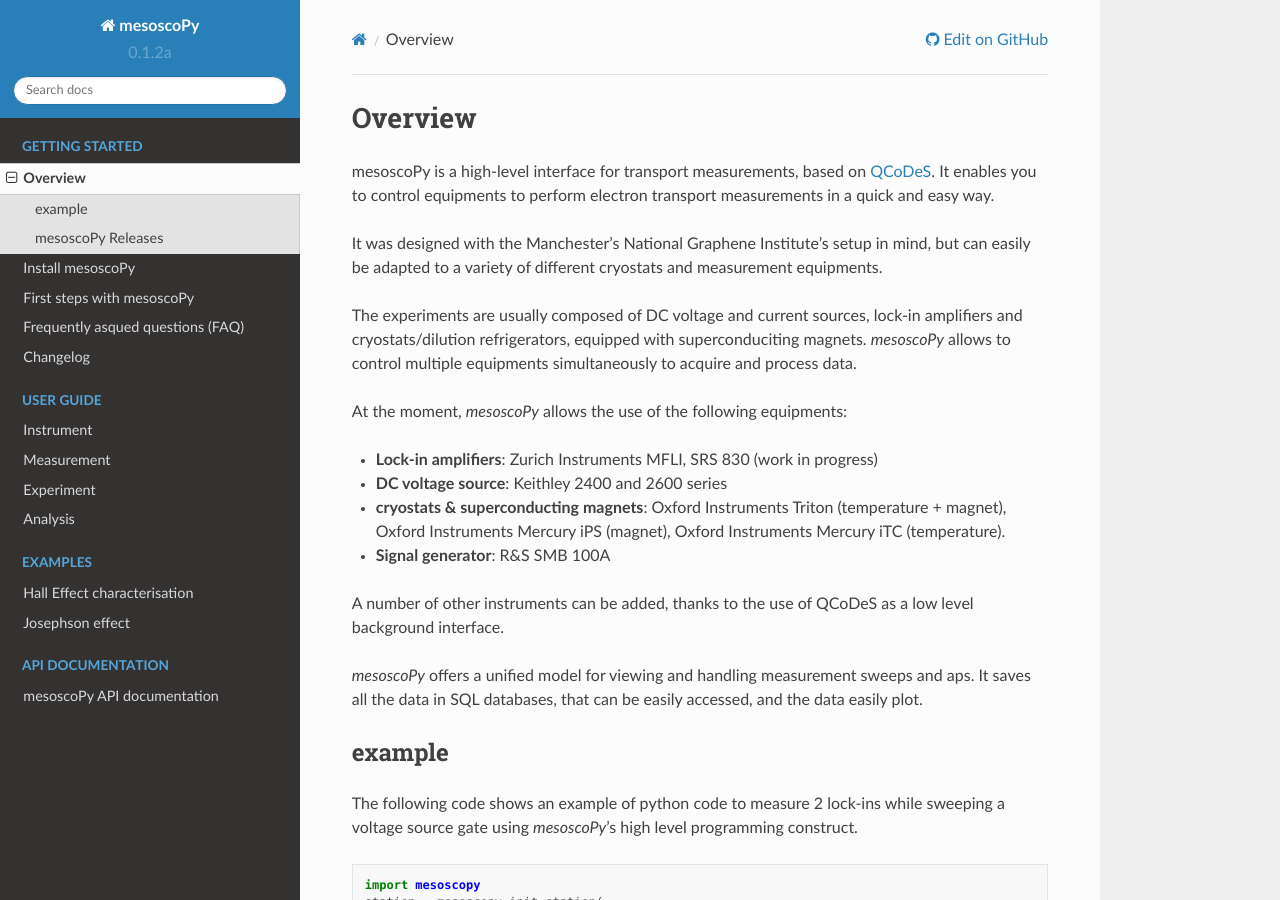
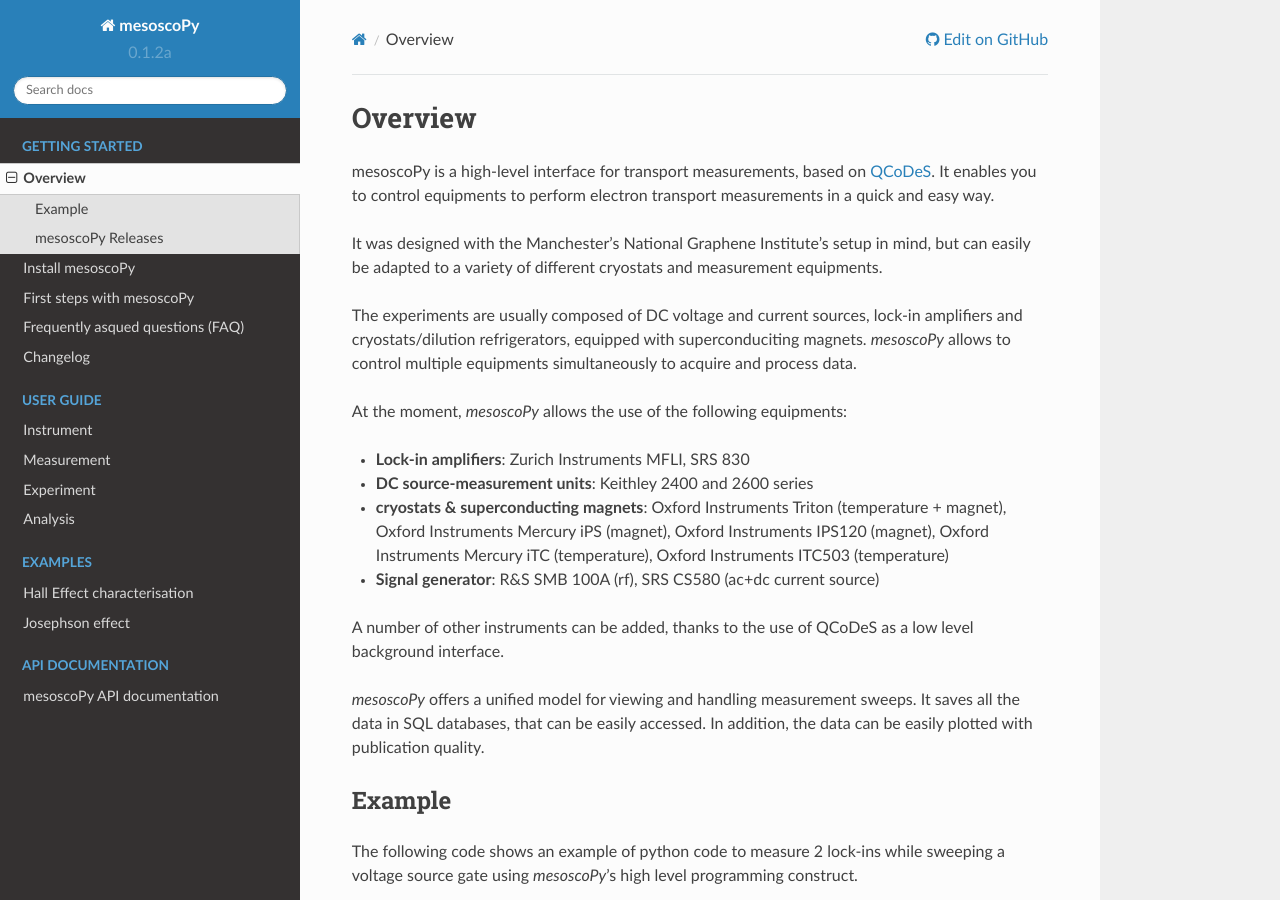
Before and after one commit to condmatphys/mesoscoPy, a Sphinx documentation site: the page built from docs/start/overview.rst, in a window 1280 px wide and 900 px high. Built offline with Sphinx 7.4.7 and the Read the Docs theme 2.0.0, drawn with Linux system fonts in a browser that asks for light colours; pages that are not in the unit, such as notebooks, are missing from menus.

```diff
--- a/docs/start/overview.rst
+++ b/docs/start/overview.rst
@@ -21,22 +21,22 @@ acquire and process data.
 
 At the moment, *mesoscoPy* allows the use of the following equipments:
 
-- **Lock-in amplifiers**: Zurich Instruments MFLI, SRS 830 (work in progress)
-- **DC voltage source**: Keithley 2400 and 2600 series
+- **Lock-in amplifiers**: Zurich Instruments MFLI, SRS 830
+- **DC source-measurement units**: Keithley 2400 and 2600 series
 - **cryostats & superconducting magnets**: Oxford Instruments Triton
-  (temperature + magnet), Oxford
-  Instruments Mercury iPS (magnet), Oxford Instruments Mercury iTC
-  (temperature).
-- **Signal generator**: R&S SMB 100A
+  (temperature + magnet), Oxford Instruments Mercury iPS (magnet), Oxford
+  Instruments IPS120 (magnet), Oxford Instruments Mercury iTC (temperature),
+  Oxford Instruments ITC503 (temperature)
+- **Signal generator**: R&S SMB 100A (rf), SRS CS580 (ac+dc current source)
 
 A number of other instruments can be added, thanks to the use of QCoDeS as a low
 level background interface.
 
-*mesoscoPy* offers a unified model for viewing and handling measurement sweeps
-and aps. It saves all the data in SQL databases, that can be easily accessed,
-and the data easily plot.
+*mesoscoPy* offers a unified model for viewing and handling measurement sweeps.
+It saves all the data in SQL databases, that can be easily accessed. In
+addition, the data can be easily plotted with publication quality.
 
-example
+Example
 -------
 
 The following code shows an example of python code to measure 2 lock-ins while
```
Also changed, not shown: docs/start/first-steps.rst (+134 -0 lines).
